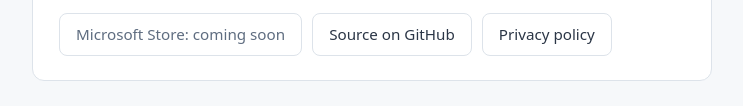
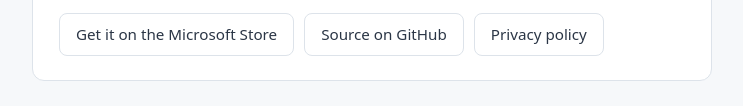
Before and after one commit to nimbonk/nimbonk.github.io, a plain HTML site: page index.html in a window 1280 px wide. Shown: the part 476-582 px from the top of the page, without its empty margins (268-1011 px from the left). Drawn offline with Linux system fonts and the light colour scheme.

Commit message:
Add files via upload

```diff
--- a/index.html
+++ b/index.html
@@ -29,7 +29,7 @@
       <li>No accounts, no analytics and no network access</li>
     </ul>
     <div class="row">
-      <span class="btn soon">Microsoft Store: coming soon</span>
+      <a class="btn" href="https://apps.microsoft.com/detail/9PF9KW933WVG">Get it on the Microsoft Store</a>
       <a class="btn" href="https://github.com/nimbonk/GamePowerPlan">Source on GitHub</a>
       <a class="btn" href="privacy/">Privacy policy</a>
     </div>
```
